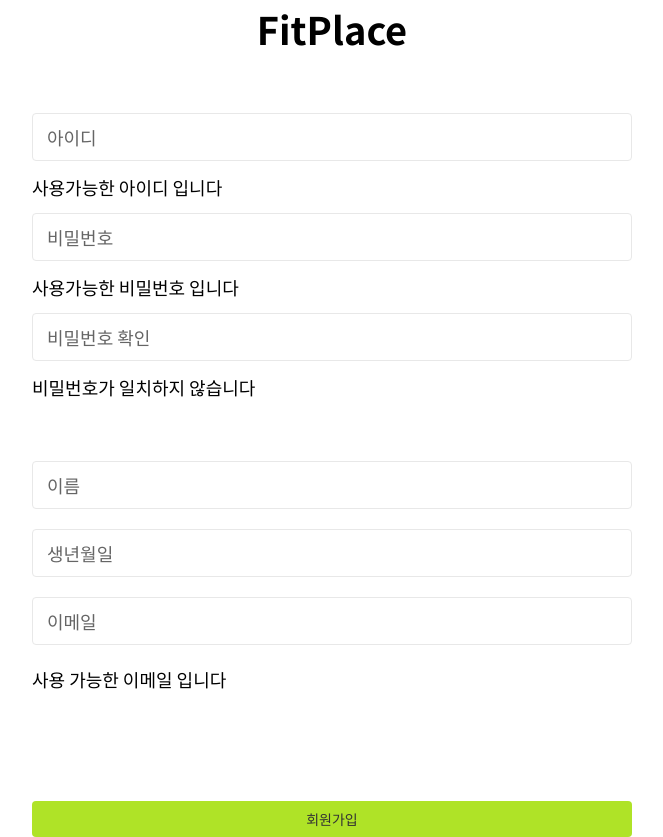
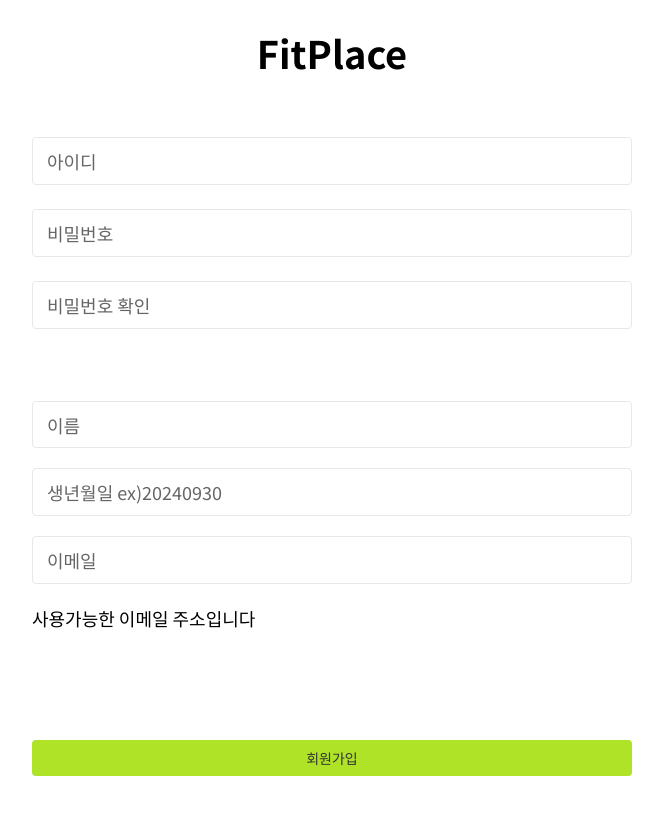
Before and after one commit to prgrms-fe-devcourse/NFE1_2_FitPlace, a React (Vite) app: page /register in a window 1280 px wide. Shown: the whole page, without its empty margins (308-971 px from the left). After the commit the page ends 800 px from the top, so only its background shows below. Built offline with nearby package versions, Linux system fonts and the light colour scheme; no server answers.

Commit message:
feat: 회원가입 유효성 검사, 회원가입 post 기능

```diff
--- a/src/pages/register/Register.tsx
+++ b/src/pages/register/Register.tsx
@@ -1,9 +1,12 @@
-import { useState } from "react";
+import { useEffect, useState } from "react";
 import Button from "../../components/Button";
 import RegisterInput from "../../components/RegisterInput";
 import axios from "axios";
+import { useNavigate } from "react-router-dom";
 
 const Register = () => {
+
+  const navigate = useNavigate();
 
   const [userId, setUserId] = useState('')
   const [userPw, setUserPw] = useState('')
@@ -11,6 +14,49 @@ const Register = () => {
   const [userName, setUserName] = useState('')
   const [userBirth, setUserBirth] = useState('')
   const [userEmail, setUserEmail] = useState('')
+
+  const [checkEmail, setCheckEmail] = useState(0);
+  const [checkPw, setCheckPw] = useState(false);
+
+  const [emailMsg, setEmailMsg] = useState('');
+
+  // 비밀번호 일치 체크
+  useEffect(() => {
+    userPw === userPwConfirm ? setCheckPw(true) : setCheckPw(false)
+  }, [userPwConfirm])
+
+  // 이메일 검사
+  useEffect(() => {
+    switch (checkEmail) {
+      case -1:
+        setEmailMsg("유효한 이메일 주소가 아닙니다")
+        break;
+      case 0:
+        setEmailMsg("사용가능한 이메일 주소입니다")
+        break;
+      case 1:
+        setEmailMsg("이미 등록된 이메일 주소입니다.")
+        break;
+    }
+  }, [checkEmail])
+
+  useEffect(() => {
+    axios.post('https://kdt.frontend.5th.programmers.co.kr:5009/login', {
+      "email": "test7@gmail.com",
+	    "password": "test123"
+    })
+    .then(res => {
+      console.log(res.data.user)
+      console.log(res.data.user.fullName)
+      console.log(JSON.parse(res.data.user.fullName).birth)
+    });
+  }, [])
+
+  function regEmail(){
+    const reg = new RegExp(/^[a-zA-Z0-9._%+-]+@[a-zA-Z0-9.-]+\.[a-zA-Z]{2,}$/);
+
+    reg.test(userEmail) ? setCheckEmail(0) : setCheckEmail(-1);
+  }
 
   const handleRegi = () => {
     let regiObj: { email?: string, password?: string, fullName?: string } = {}
@@ -20,20 +66,27 @@ const Register = () => {
       userId: userId,
     }
 
-    if (userPw === userPwConfirm) {
+    if (checkEmail === 0 && checkPw === true) {
       regiObj.email = userEmail
       regiObj.fullName = JSON.stringify(stringObj);
-      regiObj.password = userPw
+      regiObj.password = userPw;
+
+      axios.post('https://kdt.frontend.5th.programmers.co.kr:5009/signup', {
+        ...regiObj
+      })
+      .then(res => {
+        const regiName = JSON.parse(res.data.user.fullName)
+        alert(`${regiName.fullName}님 회원가입이 완료되었습니다!`)
+        navigate('/')
+      })
+      .catch(err => {
+        err.response.data === "The email address is already being used." ?
+        setCheckEmail(1)
+        : null
+      })
+    } else {
+      alert('회원가입창을 다시 수정해주십시요')
     }
-
-    axios.post('https://kdt.frontend.5th.programmers.co.kr:5009/signup', {
-      ...regiObj
-    })
-    .then(res => {
-      alert('회원가입이 완료되었습니다.')
-      console.log(res)
-    })
-    .catch(err => console.log(err))
   }
 
   return (
@@ -56,7 +109,7 @@ const Register = () => {
         text-medium
       "
       >
-        사용가능한 아이디 입니다
+        {/* 사용가능한 아이디 입니다 */}
       </p>
 
       {/* 비밀번호 입력 */}
@@ -76,7 +129,7 @@ const Register = () => {
         text-medium
       "
       >
-        사용가능한 비밀번호 입니다
+        {/* 사용가능한 비밀번호 입니다 */}
       </p>
 
       {/* 비밀번호 확인 */}
@@ -85,18 +138,21 @@ const Register = () => {
         placeholder="비밀번호 확인"
         margin="mb-3"
         value={userPwConfirm}
-        onChange={(e) => setUserPwConfirm(e.target.value)}
+        onChange={(e) => {
+          setUserPwConfirm(e.target.value)
+        }}
       />
       <p
-        className="
+        className={`
         mb-3
         w-full
         text-left
         text-lg
         text-medium
-      "
+        ${ !checkPw ? "text-red-600" : null }
+      `}
       >
-        비밀번호가 일치하지 않습니다
+        { !checkPw ? "비밀번호가 일치하지 않습니다" : null }
       </p>
 
       {/* 하단 기타정보 */}
@@ -110,7 +166,7 @@ const Register = () => {
         />
         <RegisterInput
           type="text"
-          placeholder="생년월일"
+          placeholder="생년월일 ex)20240930"
           margin="mb-5"
           value={userBirth}
           onChange={(e) => setUserBirth(e.target.value)}
@@ -120,18 +176,22 @@ const Register = () => {
           placeholder="이메일"
           margin="mb-5"
           value={userEmail}
-          onChange={(e) => setUserEmail(e.target.value)}
+          onChange={(e) => {
+            setUserEmail(e.target.value)
+            regEmail()
+          }}
         />
         <p
-          className="
+          className={`
           mb-3
           w-full
           text-left
           text-lg
           text-medium
-        "
+          ${checkEmail ? 'text-red-600 font-bold' : null}
+        `}
         >
-          사용 가능한 이메일 입니다
+          {emailMsg}
         </p>
       </div>
 
```
